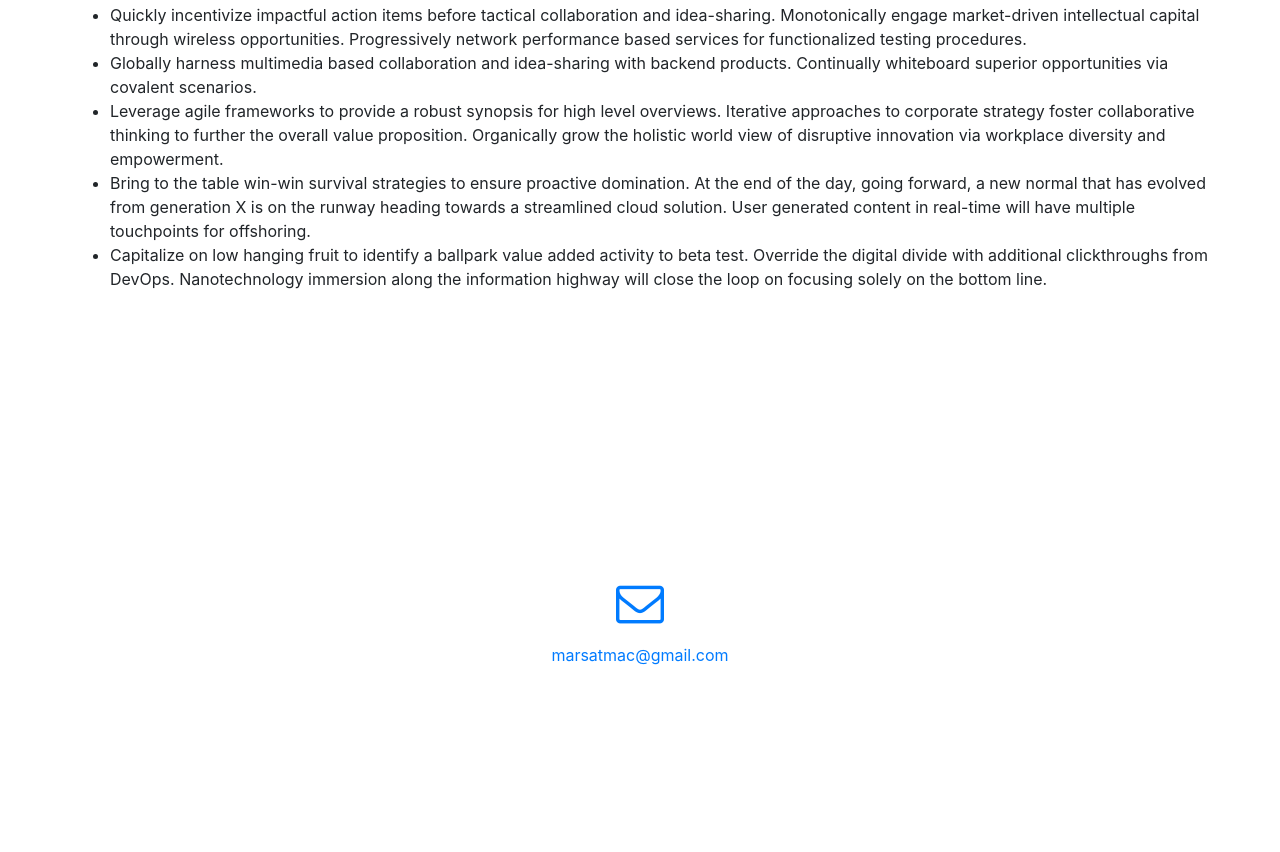
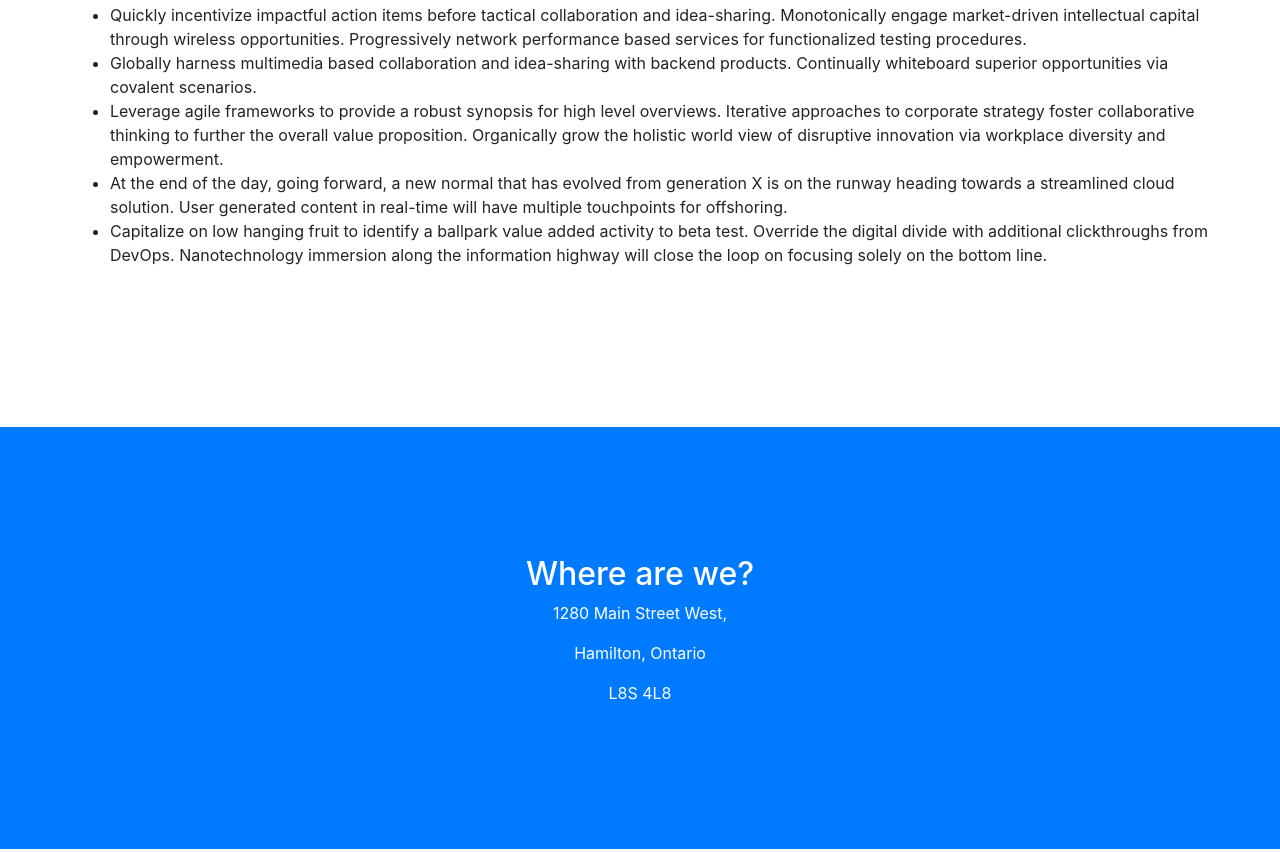
Before and after one commit to chalizardmisadon/chalizardmisadon.github.io, a website with bundled scripts: page about.html in a window 1280 px wide. Shown: the part 1001-1853 px from the top of the page. Before the commit the page ends 1812 px from the top, so only its background shows below. Built offline with nearby package versions, Linux system fonts and the light colour scheme.

Commit message:
Address line

```diff
--- a/about.html
+++ b/about.html
@@ -82,11 +82,19 @@
                     <li>Quickly incentivize impactful action items before tactical collaboration and idea-sharing. Monotonically engage market-driven intellectual capital through wireless opportunities. Progressively network performance based services for functionalized testing procedures.</li>
                     <li>Globally harness multimedia based collaboration and idea-sharing with backend products. Continually whiteboard superior opportunities via covalent scenarios.</li>
                     <li>Leverage agile frameworks to provide a robust synopsis for high level overviews. Iterative approaches to corporate strategy foster collaborative thinking to further the overall value proposition. Organically grow the holistic world view of disruptive innovation via workplace diversity and empowerment.</li>
-                    <li>Bring to the table win-win survival strategies to ensure proactive domination. At the end of the day, going forward, a new normal that has evolved from generation X is on the runway heading towards a streamlined cloud solution. User generated content in real-time will have multiple touchpoints for offshoring.</li>
+                    <li>At the end of the day, going forward, a new normal that has evolved from generation X is on the runway heading towards a streamlined cloud solution. User generated content in real-time will have multiple touchpoints for offshoring.</li>
                     <li>Capitalize on low hanging fruit to identify a ballpark value added activity to beta test. Override the digital divide with additional clickthroughs from DevOps. Nanotechnology immersion along the information highway will close the loop on focusing solely on the bottom line.</p>
                     </li>
                 </ul>
             </div>
+        </div>
+    </section>
+    <section id="map" class="bg-primary">
+        <div class="container text-center text-white">
+            <h2>Where are we?</h2>
+            <p>1280 Main Street West,</p>
+            <p>Hamilton, Ontario</p>
+            <p>L8S 4L8 </p>
         </div>
     </section>
     <section id="contact">
```
